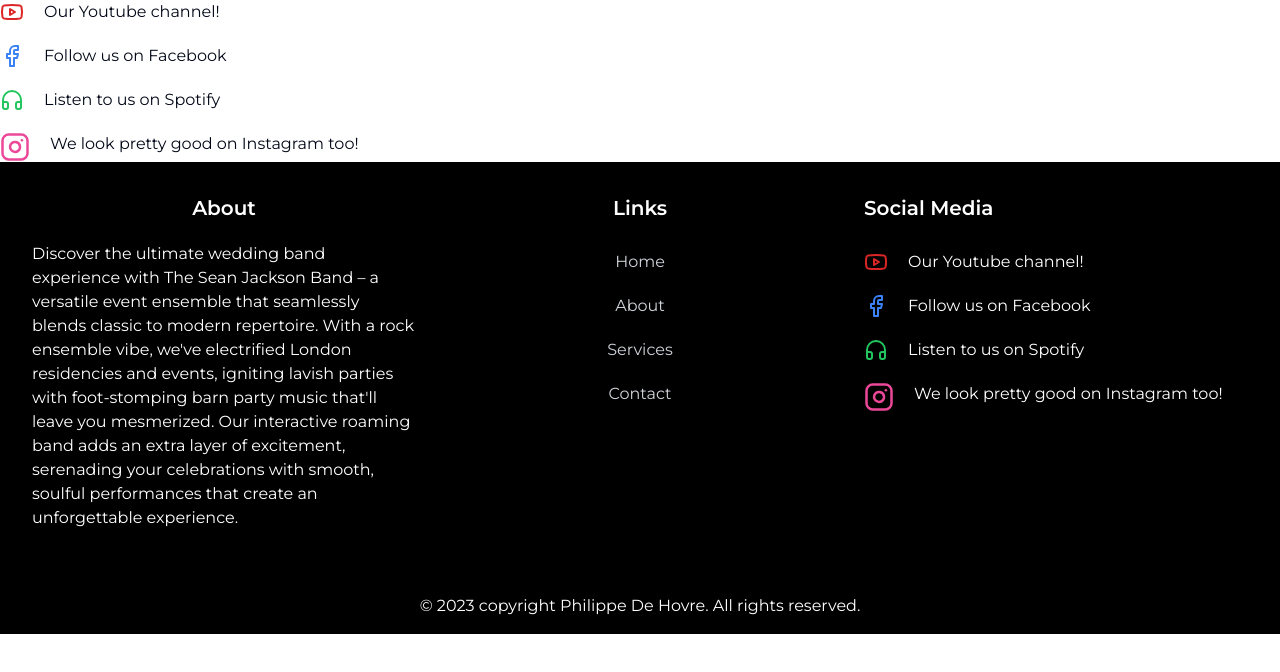
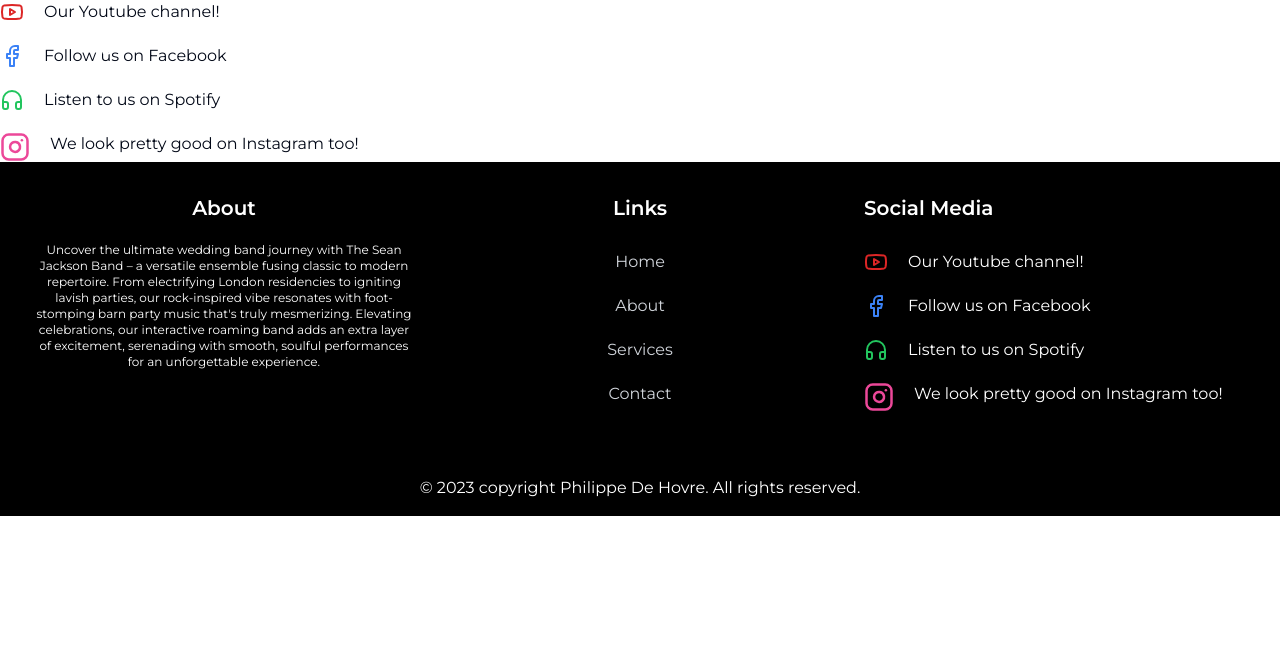
Before and after one commit to phildehovre/seanjacksonband, a React (Vite) app: page /socials in a window 1280 px wide. Shown: the top 672 px of the page. Built offline with nearby package versions, Linux system fonts and the light colour scheme; a web font is replaced by a local one.

Commit message:
smaller footer about text

```diff
--- a/src/components/Footer.tsx
+++ b/src/components/Footer.tsx
@@ -5,17 +5,17 @@ function Footer() {
     <footer className="bg-black text-white">
       <div className="container mx-auto py-8">
         <div className="grid grid-cols-1 md:grid-cols-3 lg:grid-cols-3 gap-8 ">
-          <div className="mb-4 flex flex-col flex-items  w-full h-full text-left gap-5">
-            <h3 className="text-xl font-semibold text-center">About</h3>
-            <p>
-              Discover the ultimate wedding band experience with The Sean
-              Jackson Band – a versatile event ensemble that seamlessly blends
-              classic to modern repertoire. With a rock ensemble vibe, we've
-              electrified London residencies and events, igniting lavish parties
-              with foot-stomping barn party music that'll leave you mesmerized.
-              Our interactive roaming band adds an extra layer of excitement,
-              serenading your celebrations with smooth, soulful performances
-              that create an unforgettable experience.
+          <div className="mb-4 flex flex-col flex-items  w-full h-full text-center gap-5">
+            <h3 className="text-xl font-semibold">About</h3>
+            <p className="text-xs">
+              Uncover the ultimate wedding band journey with The Sean Jackson
+              Band – a versatile ensemble fusing classic to modern repertoire.
+              From electrifying London residencies to igniting lavish parties,
+              our rock-inspired vibe resonates with foot-stomping barn party
+              music that's truly mesmerizing. Elevating celebrations, our
+              interactive roaming band adds an extra layer of excitement,
+              serenading with smooth, soulful performances for an unforgettable
+              experience.
             </p>
           </div>
           <div className="mb-4 flex flex-col flex-items  w-full h-full text-center gap-5">
```
